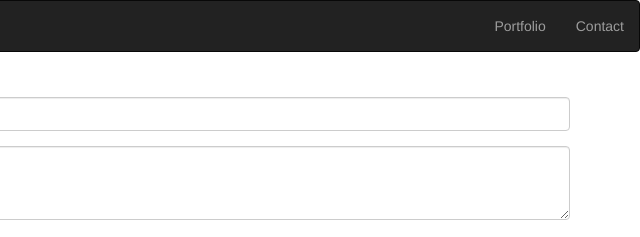
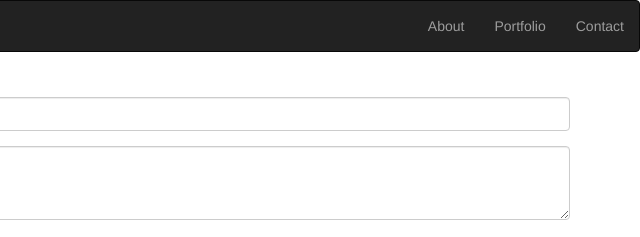
Before and after one commit to Monbedon/Bootstrap-Portfolio, a plain HTML site: page contact.html in a window 1280 px wide. Shown: the top 237 px of the page, 640-1280 px from the left. Drawn offline with nearby package versions, Linux system fonts and the light colour scheme.

Commit message:
all changes

```diff
--- a/contact.html
+++ b/contact.html
@@ -22,6 +22,7 @@
 
     <div>
      <ul class="nav navbar-nav navbar-right">
+     	<li><a href="index.html">About</a></li>
         <li><a href="portfolio.html">Portfolio</a></li>
          <li><a href="contact.html">Contact</a></li>
       </ul>
```
Also changed, not shown: index.html (+1 -0 lines), portfolio.html (+1 -0 lines).
